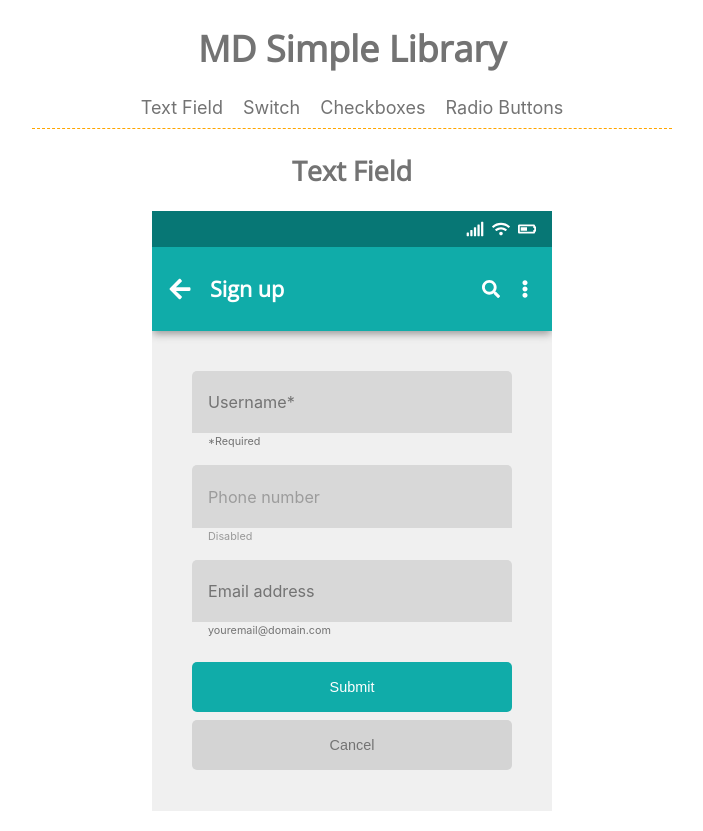
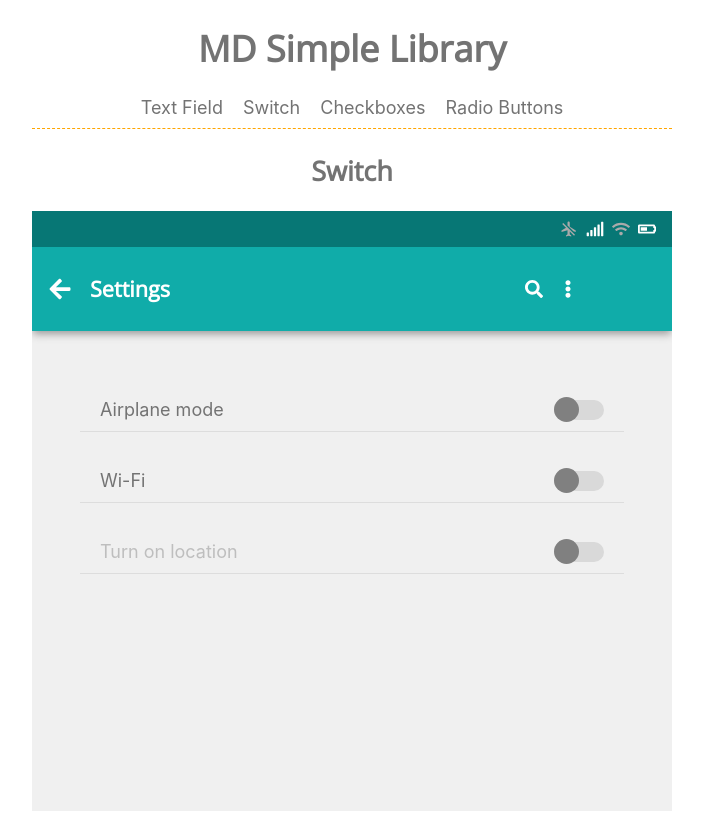
Before and after one commit to devinardya/mandatory-uxdesign1, a React (Create React App) app: page / in a window 1280 px wide. Shown: the whole page, without its empty margins (288-991 px from the left). Built offline with nearby package versions, Linux system fonts and the light colour scheme.

Commit message:
add toggle switch function

```diff
--- a/src/App.js
+++ b/src/App.js
@@ -7,11 +7,13 @@ import Radio from '../src/Radio/Radio';
 
 function App() {
 
-  const [tab, updateTab] = useState("text");
+  const [tab, updateTab] = useState("switch");
 
   const tabChange = (inputTab) => {
       updateTab(inputTab);
   }
+
+
 
         let content;
 
--- a/src/Switch/Switch.js
+++ b/src/Switch/Switch.js
@@ -1,17 +1,67 @@
 import React from 'react';
 import './switch.css';
 import { FaWifi, FaBatteryHalf, FaSignal, FaArrowLeft, FaSearch, FaEllipsisV } from "react-icons/fa";
+import { MdAirplanemodeInactive, MdAirplanemodeActive} from "react-icons/md";
+class Switch extends React.Component {
+    constructor(props) {
+        super(props);
+        this.state= {
+            airplane: false,
+            wifi: false,
+            disable: "",
+        }
+    }
 
-class Switch extends React.Component {
+    checked = (e) => {
+        console.log("this happens")
+        let name = e.target.name;
+        console.log(name)
+
+        if(name === "airplane"){
+            if(this.state.airplane) {
+                this.setState({
+                    disable: "",
+                    airplane : false,
+                })
+            } else {
+                this.setState({
+                    disable: "disabled",
+                    airplane : true,
+                    wifi: false,
+                })
+            }
+
+        } else if (name === "wifi") {
+            this.setState({
+                wifi : e.target.checked,
+            })
+        }
+
+
+    }
+
+
     render(){
+       console.log("rendered")
+       console.log(this.state.wifi)
+       let switchBlockMenu;
+
+       if(this.state.airplane) {
+            switchBlockMenu = "switch-block--menu--disabled"
+       } else {
+            switchBlockMenu = "switch-block--menu";
+       }
+
+       console.log(switchBlockMenu)
         return(
             <>
                  <h2>Switch</h2>
                  <div className="box-container">
                      <div className="top-appbar">
                         <div className="top-block">
+                            {this.state.disable ? <MdAirplanemodeActive color="fff" style= {{marginRight: "8px"}}/> : <MdAirplanemodeInactive color="#AAAAAA" style= {{marginRight: "8px"}} />}
                             <FaSignal style= {{marginRight: "8px"}}/>
-                            <FaWifi style= {{marginRight: "8px"}}/>
+                            {this.state.wifi ? <FaWifi color="fff" style= {{marginRight: "8px"}} /> : <FaWifi color="#AAAAAA" style= {{marginRight: "8px"}} />}
                             <FaBatteryHalf style= {{marginRight: "16px"}}/>
                         </div>
                         <div className="bottom-block">
@@ -22,21 +72,35 @@ class Switch extends React.Component {
                         </div>
                      </div>
                     <div className="switch-block">
-                        <div className="switch-block--menu">
-                            <h2></h2>
+                    <div className="switch-block--menu">
+                            <p>Airplane mode</p>
+                            <div className="switch-block--menu__toggleSwitch">
+                                    <label className="switch-block--menu__toggleSwitch--checkbox">
+                                        <input type="checkbox" checked={this.state.airplane} onChange={this.checked} name="airplane"/>
+                                        <span className="switch-block--menu__toggleSwitch--checkbox--display"></span>
+                                    </label>
+                            </div>
                         </div>
-                        <div className="switch-block--menu">
-
+                        <div className={switchBlockMenu}>
+                            <p>Wi-Fi</p>
+                            <div className="switch-block--menu__toggleSwitch">
+                                    <label className="switch-block--menu__toggleSwitch--checkbox">
+                                        <input type="checkbox" checked={this.state.wifi} onChange={this.checked} name="wifi" disabled={this.state.disable}/>
+                                        <span className="switch-block--menu__toggleSwitch--checkbox--display"></span>
+                                    </label>
+                            </div>
+                        </div>
+                        <div className="switch-block--menu--disabled">
+                            <p>Turn on location</p>
+                            <div className="switch-block--menu__toggleSwitch">
+                                    <label className="switch-block--menu__toggleSwitch--checkbox">
+                                        <input type="checkbox" disabled/>
+                                        <span className="switch-block--menu__toggleSwitch--checkbox--display"></span>
+                                    </label>
+                            </div>
                         </div>
                     </div>
-
-                     {/* <label class="checkbox">
-                        <input type="checkbox" />
-                        <span class="fake"></span>
-                    </label> */}
-
                  </div>
-
             </>
         );
     }
--- a/src/Switch/switch.css
+++ b/src/Switch/switch.css
@@ -1,7 +1,6 @@
 .switch-block {
     height: calc(80% - 40px);
     width: 100%;
-    background-color: aqua;
     display: flex;
     flex-flow: column wrap;
     justify-content: flex-start;
@@ -9,16 +8,33 @@
     padding-top: 40px;
 }
 
-.switch-block--menu {
-    width: 85%;
-    height: 80px;
-    background-color: blue;
+.switch-block--menu, .switch-block--menu--disabled {
+    width: calc(85% - 40px);
+    height: 40px;
     margin: 10px 0;
+    display: flex;
+    flex-flow: row wrap;
+    justify-content: space-between;
+    align-items: center;
+    padding: 0px 20px 10px 20px;
+    border-bottom: 1px solid #ddd;
 }
 
+.switch-block--menu--disabled {
+    color: rgb(190, 190, 190);
+}
 
-.checkbox > input[type="checkbox"] {
-    border: 0;
+.switch-block--menu > h4 {
+    margin: 0;
+    color: #737373;
+}
+
+.switch-block--menu__toggleSwitch--checkbox--display:hover {
+    cursor: pointer;
+}
+
+.switch-block--menu__toggleSwitch--checkbox > input[type="checkbox"] {
+    appearance: none;
     padding: 0;
     width: 1px;
     height: 1px;
@@ -27,36 +43,38 @@
     position: absolute;
     top: 1px;
     left: 1px;
+    border:0;
 }
 
-.checkbox > .fake{
+.switch-block--menu__toggleSwitch--checkbox > .switch-block--menu__toggleSwitch--checkbox--display{
     background: #d9d9d9;
     display: block;
-    width: 90px;
-    height: 35px;
+    width: 50px;
+    height: 20px;
     position: relative;
     z-index: 2;
-    border-radius: 40px;
+    border-radius: 30px;
     transition: all 0.1s linear;
 }
 
-.fake::before{
+.switch-block--menu__toggleSwitch--checkbox--display::before{
     background-color: grey;
     display: block;
-    width: 45px;
-    height: 45px;
+    width: 25px;
+    height: 25px;
     content: "";
     border-radius: 30px;
     position: absolute;
-    top:-5px;
+    top:-3px;
+    left: 0;
     transition: all 0.3s linear;
 }
 
-.checkbox > input[type="checkbox"]:checked + .fake::before {
+.switch-block--menu__toggleSwitch--checkbox   > input[type="checkbox"]:checked + .switch-block--menu__toggleSwitch--checkbox--display::before {
     background-color:purple;
     transform: translate(100%);
 }
 
-.checkbox > input[type="checkbox"]:checked + .fake {
+.switch-block--menu__toggleSwitch--checkbox > input[type="checkbox"]:checked + .switch-block--menu__toggleSwitch--checkbox--display{
     background-color:palevioletred;
 }
--- a/src/TextInput/TextInput.js
+++ b/src/TextInput/TextInput.js
@@ -1,7 +1,7 @@
 import React from 'react';
 import './text-style.css';
 import { FaWifi, FaBatteryHalf, FaSignal, FaArrowLeft, FaSearch, FaEllipsisV } from "react-icons/fa";
-import {MdError} from "react-icons/md";
+import { MdError, MdAirplanemodeInactive } from "react-icons/md";
 import { TiDelete } from "react-icons/ti";
 
 class TextInput extends React.Component {
@@ -190,6 +190,7 @@ class TextInput extends React.Component {
                  <div className="box-container">
                      <div className="top-appbar">
                         <div className="top-block">
+                            <MdAirplanemodeInactive color="#aaaaaa" style= {{marginRight: "8px"}}/>
                             <FaSignal style= {{marginRight: "8px"}}/>
                             <FaWifi style= {{marginRight: "8px"}}/>
                             <FaBatteryHalf style= {{marginRight: "16px"}}/>
--- a/src/TextInput/text-style.css
+++ b/src/TextInput/text-style.css
@@ -4,7 +4,7 @@
 
 
 .box-container {
-    width: 400px;
+    width: auto;
     height: 600px;
     background-color: rgb(240, 240, 240);
     margin: 20px auto;
```
